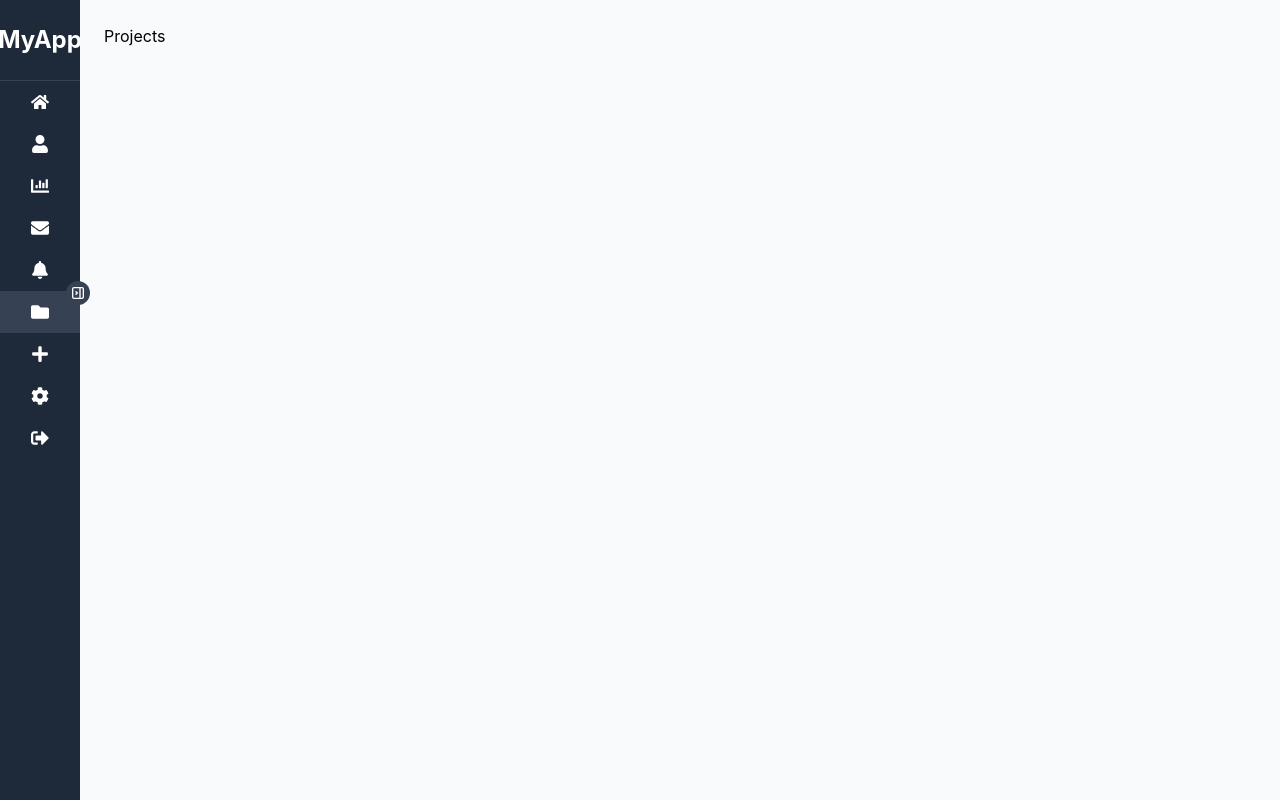
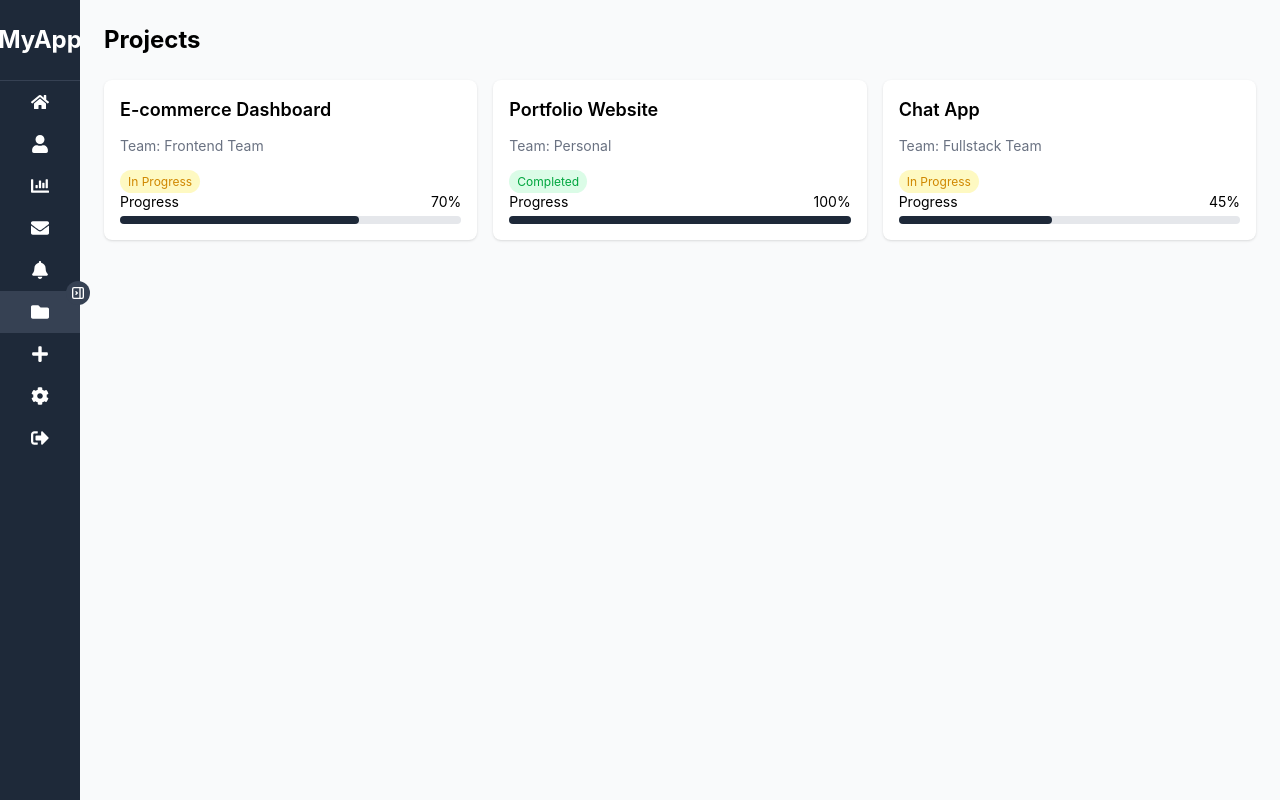
Before and after one commit to Aghakarim-23/adaptive-sidebar-navigation, a React (Vite) app: page /projects in a window 1280 px wide. Built offline with nearby package versions, Linux system fonts and the light colour scheme.

Commit message:
add: content for the Projects  page

```diff
--- a/src/pages/Projects.jsx
+++ b/src/pages/Projects.jsx
@@ -1,9 +1,76 @@
-import React from 'react'
+const Projects = () => {
+  const projects = [
+    {
+      name: "E-commerce Dashboard",
+      status: "In Progress",
+      progress: 70,
+      team: "Frontend Team",
+    },
+    {
+      name: "Portfolio Website",
+      status: "Completed",
+      progress: 100,
+      team: "Personal",
+    },
+    {
+      name: "Chat App",
+      status: "In Progress",
+      progress: 45,
+      team: "Fullstack Team",
+    },
+  ];
 
-const Projects = () => {
   return (
-    <div>Projects</div>
-  )
-}
+    <div className="space-y-6">
+      {/* Title */}
+      <h1 className="text-2xl font-bold">Projects</h1>
 
-export default Projects
+      {/* Grid */}
+      <div className="grid grid-cols-1 sm:grid-cols-2 lg:grid-cols-3 gap-4">
+        {projects.map((project, index) => (
+          <div
+            key={index}
+            className="bg-white rounded-lg shadow p-4 space-y-3"
+          >
+            {/* Header */}
+            <h2 className="text-lg font-semibold">
+              {project.name}
+            </h2>
+
+            <p className="text-sm text-gray-500">
+              Team: {project.team}
+            </p>
+
+            {/* Status */}
+            <span
+              className={`text-xs px-2 py-1 rounded-full ${
+                project.status === "Completed"
+                  ? "bg-green-100 text-green-600"
+                  : "bg-yellow-100 text-yellow-600"
+              }`}
+            >
+              {project.status}
+            </span>
+
+            {/* Progress */}
+            <div>
+              <div className="flex justify-between text-sm mb-1">
+                <span>Progress</span>
+                <span>{project.progress}%</span>
+              </div>
+
+              <div className="w-full bg-gray-200 rounded-full h-2">
+                <div
+                  className="bg-gray-800 h-2 rounded-full"
+                  style={{ width: `${project.progress}%` }}
+                ></div>
+              </div>
+            </div>
+          </div>
+        ))}
+      </div>
+    </div>
+  );
+};
+
+export default Projects;
```
